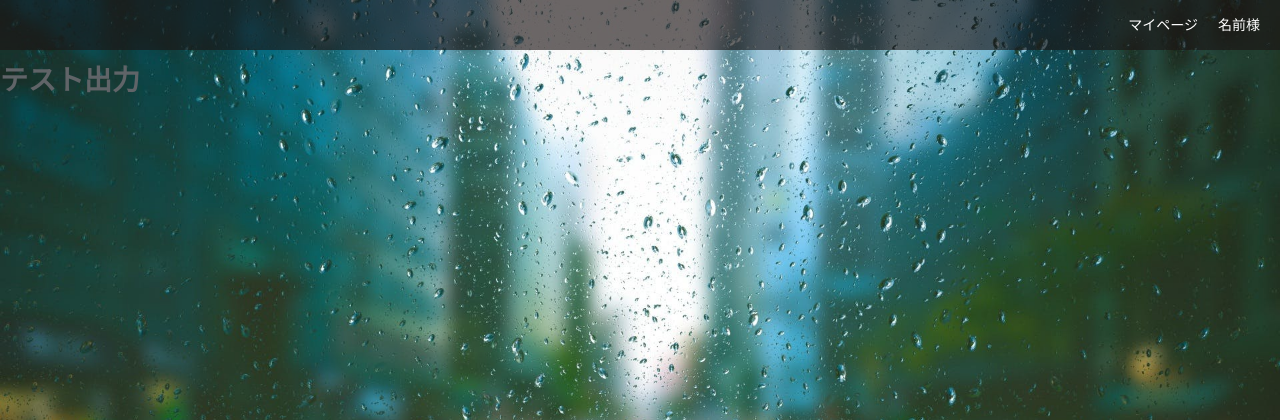
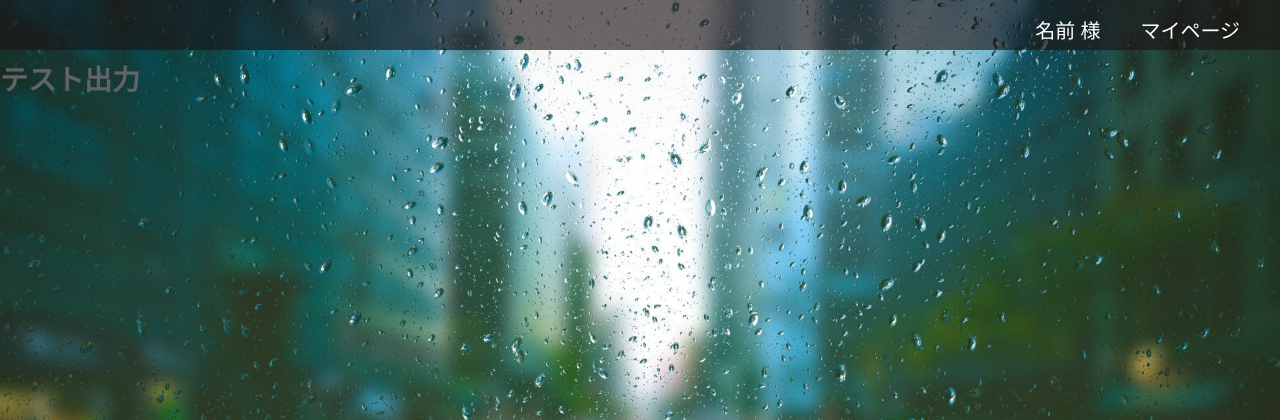
Before and after one commit to rikuto1231/php_assignment, a PHP site: page /home.php in a window 1280 px wide. Shown: the top 420 px of the page. Run offline with PHP 8.4, Linux system fonts and the light colour scheme.

Commit message:
テキストの調整

```diff
--- a/final/src/common/css/header.css
+++ b/final/src/common/css/header.css
@@ -11,5 +11,6 @@
     text-align: right;
     float: right;
     color: #ffffff;
-    margin-right: 20px;
+    margin-right: 40px;
+    font-size: 20px;
 }
--- a/final/src/common/php/header.php
+++ b/final/src/common/php/header.php
@@ -4,8 +4,8 @@
 
 // 上別色用の部分化divを設定,名前とマイページ要素検討。
 echo '<div id="header_top">
-<p>名前様</p>
 <p>マイページ</p>
+<p>名前  様</p>
 
 </div>';
 
```
